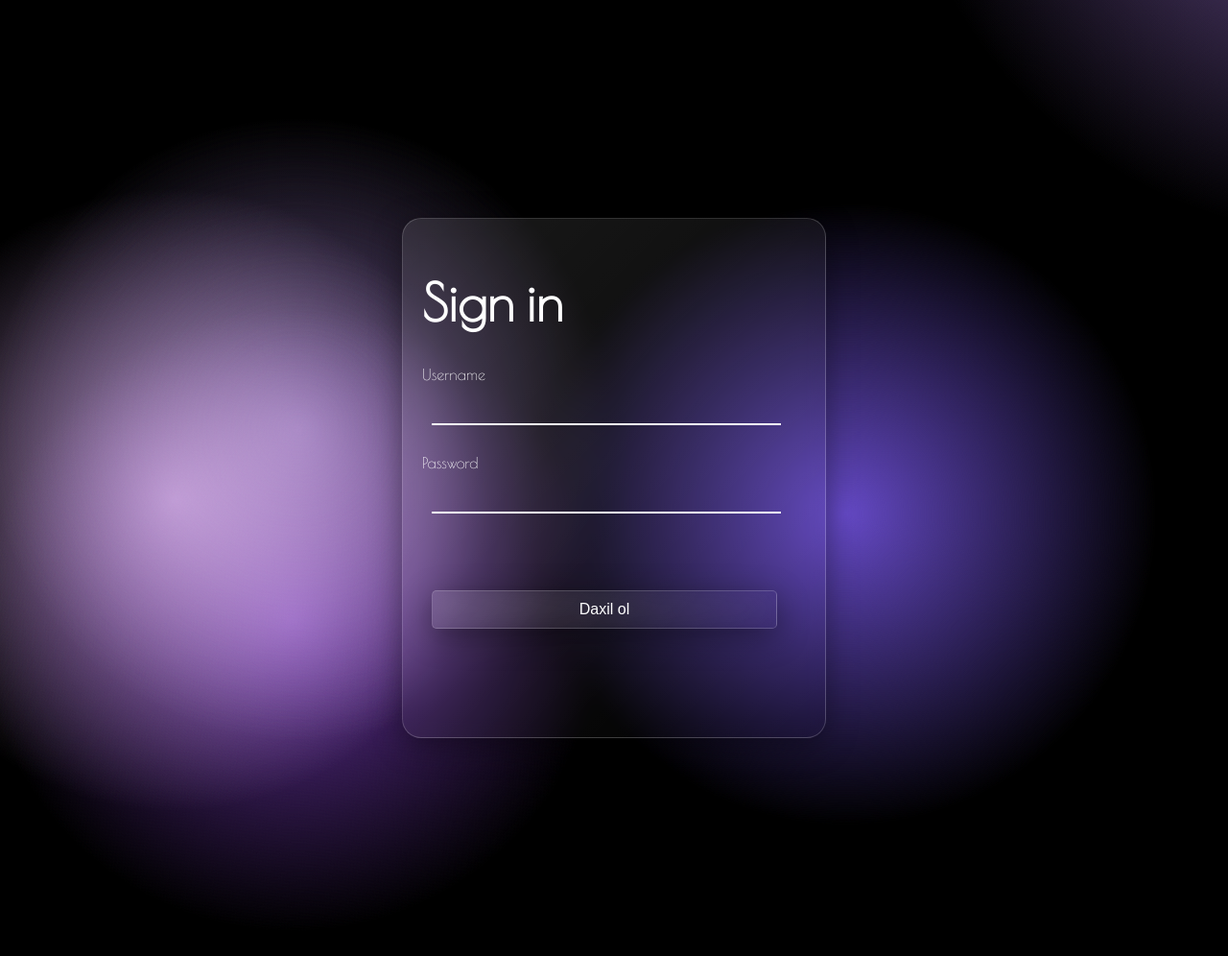
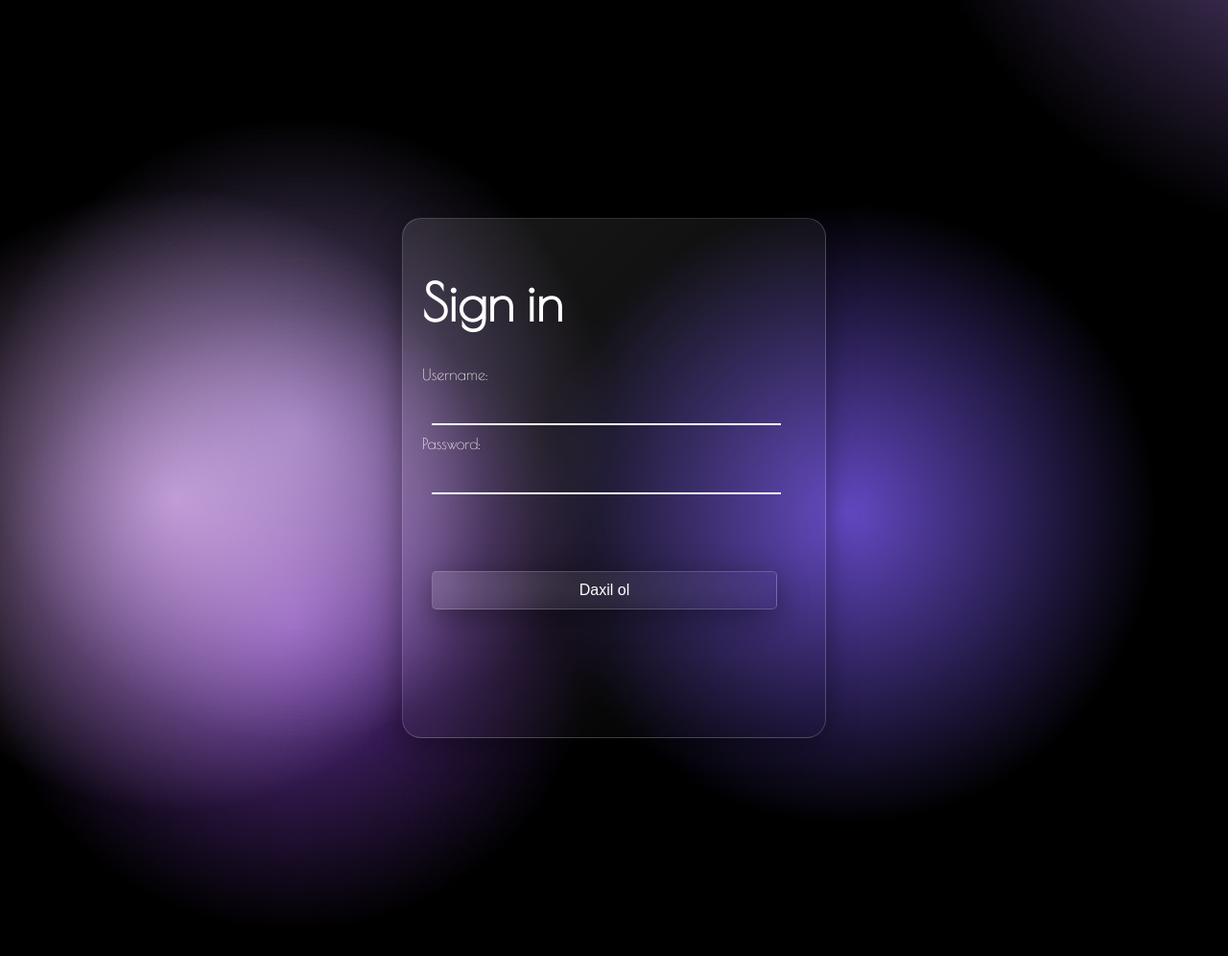
Before and after one commit to Nicat-Qrbnv/locationProject, a Spring app: template src/main/resources/templates/login.html in a window 1280 px wide. Shown: the whole page at 96% size. Run offline with Thymeleaf, Linux system fonts and the light colour scheme; the template is opened without the code that fills it, so the values that code supplies are empty; some of the project's set-up classes (security, data sources, template engines, error pages and the like) are left out, and stand-ins take their place.

Commit message:
small changes

```diff
--- a/src/main/resources/templates/login.html
+++ b/src/main/resources/templates/login.html
@@ -19,11 +19,16 @@
 
 <form id="form-container">
     <h1 class="title">Sign in</h1>
-    <div class="label">Username</div>
-    <input type="text" name="username"/>
-    <div class="label">Password</div>
-    <input type="password" name="password"/>
+
+    <label  class="label" for="username">Username:</label>
+    <input type="text" id="username" name="username" required>
+
+    <label for="password" class="label">Password:</label>
+    <input type="password" id="password" name="password" required>
+
     <input class="submit" type="submit" value="Daxil ol"/>
+
+
 </form>
 
 <script src="../static/js/login.js"></script>
```
